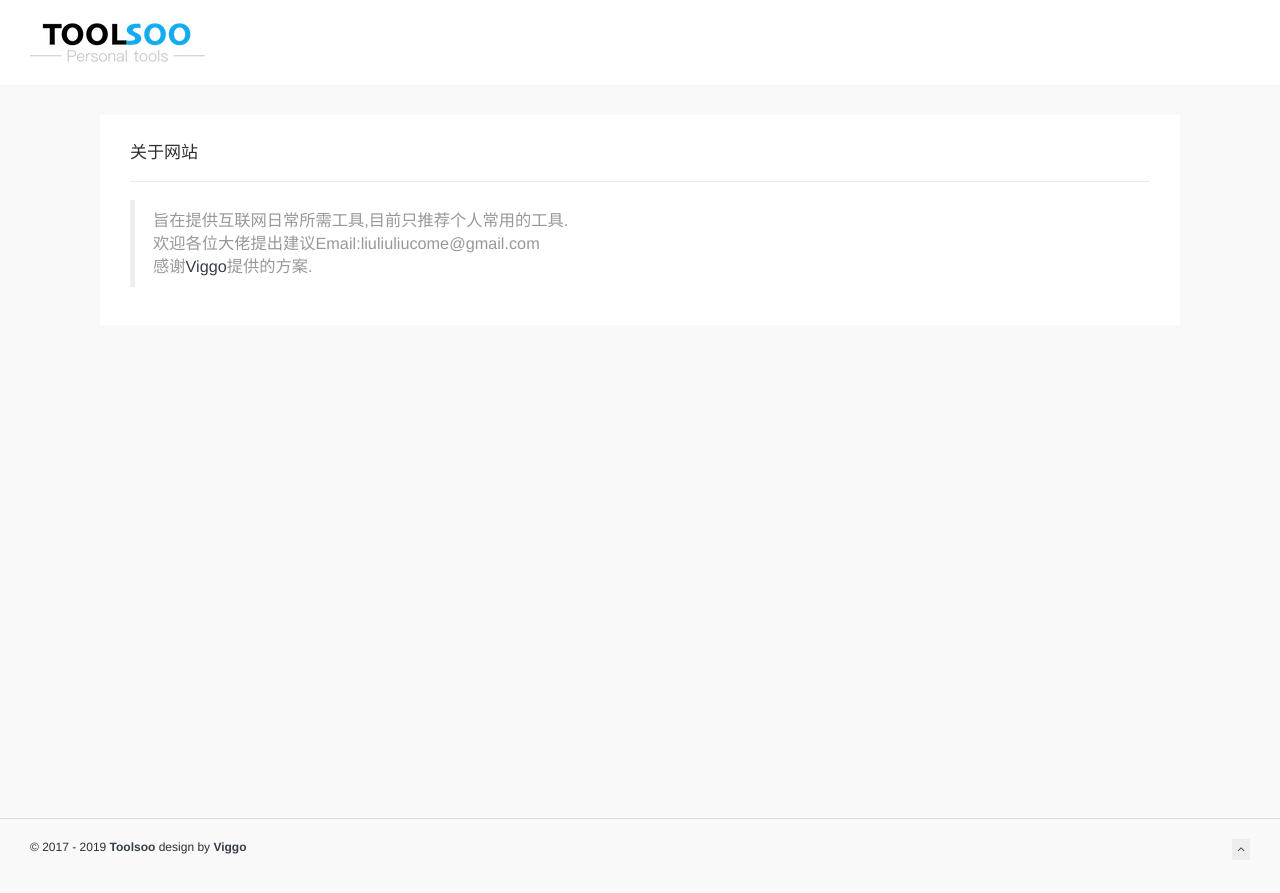
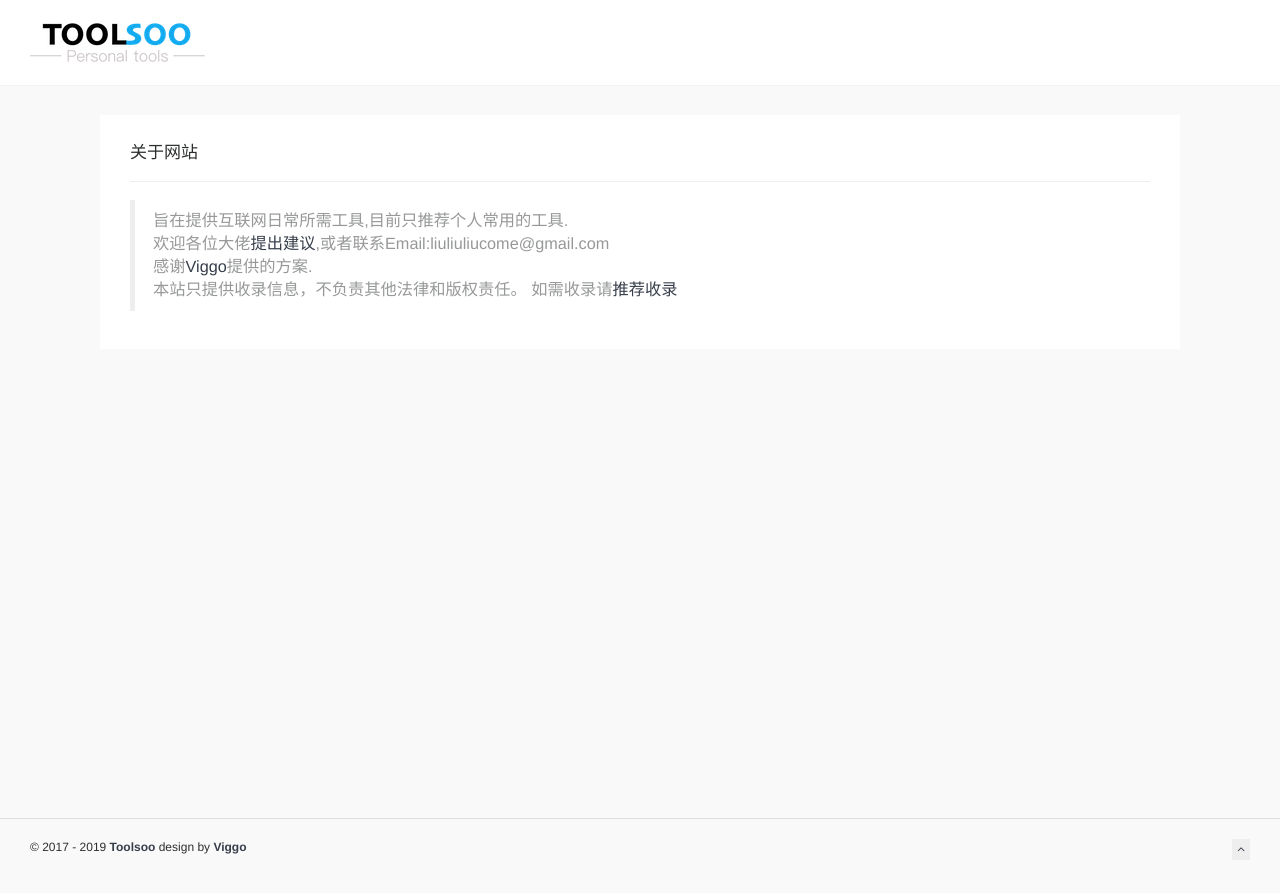
Before and after one commit to leeoyos/leeoyos.github.io, a Jekyll site: the page built from about.md, in a window 1280 px wide and 900 px high. Shown: the top 893 px of the window. Built offline with Jekyll 4.4.1, drawn with Linux system fonts in a browser that asks for light colours.

Commit message:
about update

```diff
--- a/about.md
+++ b/about.md
@@ -8,5 +8,7 @@ layout: about
 ---
 
 > 旨在提供互联网日常所需工具,目前只推荐个人常用的工具.
-> 欢迎各位大佬提出建议Email:liuliuliucome@gmail.com
+> 欢迎各位大佬[提出建议](https://wj.qq.com/s2/5210757/5041),或者联系Email:liuliuliucome@gmail.com
 > 感谢[Viggo](http://viggoz.com/)提供的方案.
+> 本站只提供收录信息，不负责其他法律和版权责任。
+> 如需收录请[推荐收录](https://wj.qq.com/s2/5210735/4bf3)
```
Also changed, not shown: _data/webstack.yml (line endings or trailing spaces).
